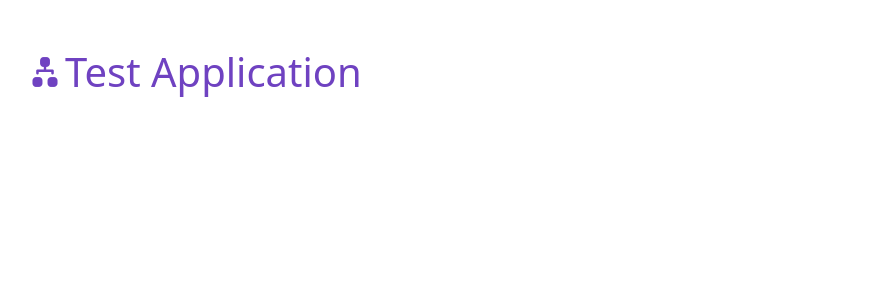
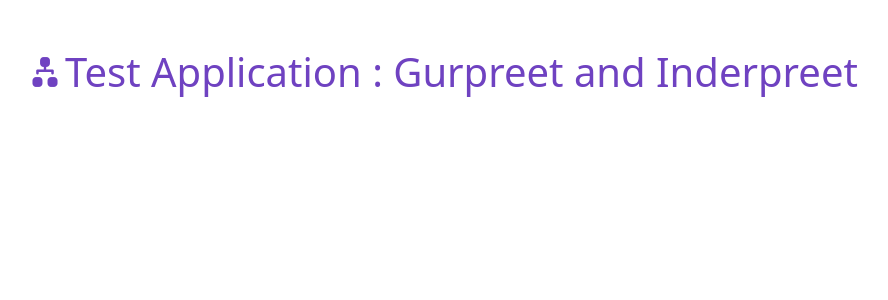
Before and after one commit to inderpreet/amplifyapp, a React (Create React App) app: page / in a window 1280 px wide. Shown: the top 300 px of the page, without its empty margins (57-945 px from the left). Built offline with nearby package versions, Linux system fonts and the light colour scheme.

Commit message:
AChange Test Text

```diff
--- a/src/App.js
+++ b/src/App.js
@@ -3,7 +3,7 @@ function App() {
     <div className="App container mt-5">
       <h1 className="text-primary">
         <i className="bi bi-diagram-2-fill"></i>
-        Test Application
+        Test Application : Gurpreet and Inderpreet
       </h1>
     </div>
   );
```
